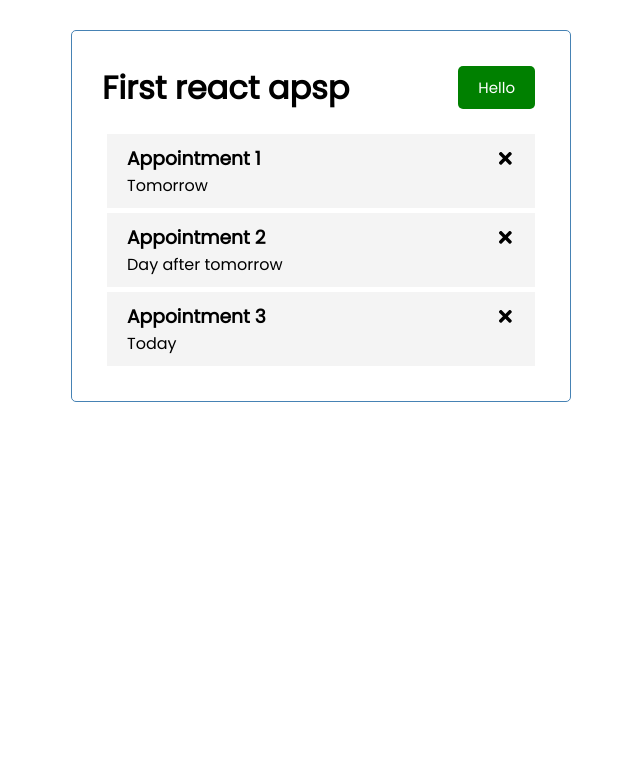
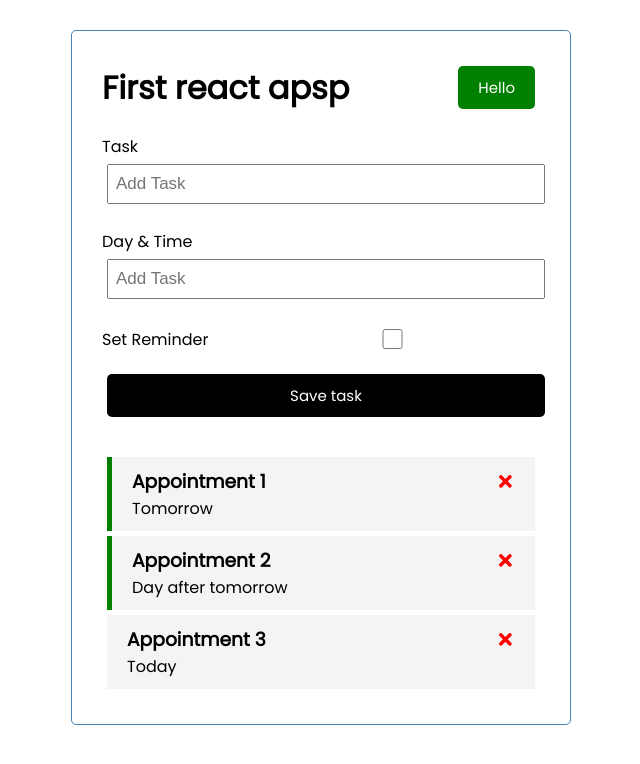
Before and after one commit to rich-ter/react-task-tracker, a React (Create React App) app: page / in a window 1280 px wide. Shown: the top 764 px of the page, without its empty margins (319-959 px from the left). Built offline with nearby package versions, Linux system fonts and the light colour scheme.

Commit message:
adding into github

```diff
--- a/src/App.js
+++ b/src/App.js
@@ -1,6 +1,9 @@
 import {useState} from 'react'
 import Header from './components/Header'
 import Tasks from './components/Tasks'
+import Task from './components/Task'
+import AddTask from './components/AddTask'
+
 
 function App() {
   const [tasks, setTasks] = useState([
@@ -24,10 +27,28 @@
     }
 ])
 
+
+// Add task
+  const addTask = (task) => {
+    console.log(task)
+  }
+
+// Delete task
+  const deleteTask = (id) =>{
+    setTasks(tasks.filter((task)=>task.id !== id))
+  }
+
+  const toggleReminder = (id) => {
+    setTasks(tasks.map((task) => task.id === id ? {...task, reminder: !task.reminder} : task))
+  }
+
+
   return (
     <div className="container">
       <Header/>
-      <Tasks tasks={tasks}/>
+      <AddTask onAdd = {addTask}/>
+      {tasks.length > 0 ? (
+      <Tasks tasks={tasks} onDelete={deleteTask} onToggle={toggleReminder}/> ) : ( 'No tasks' )}
     </div>
   );
 }
--- /dev/null
+++ b/src/components/AddTask.js
@@ -0,0 +1,42 @@
+import {useState} from 'react'
+
+const AddTask = ({onAdd}) => {
+    const [text, setText] = useState('')
+    const [day, setDay] = useState('')
+    const [reminder, setReminder] = useState(false)
+
+const onSubmit = (e) => {
+    e.preventDefault()
+
+    if (!text) {
+        alert('Please add a task')
+        return
+    }
+    onAdd({text, day, reminder})
+
+    setText('')
+    setDay('')
+    setReminder('')
+
+}
+
+  return (
+    <form className="add-form" onSubmit={onSubmit}>
+      <div className="form-control">
+          <label>  Task </label>
+          <input type='text' placeholder="Add Task" value = {text} onChange={(e) => setText(e.target.value) }/>
+      </div>
+      <div className="form-control">
+          <label>  Day & Time </label>
+          <input type='text' placeholder="Add Task" value = {day} onChange={(e) => setDay(e.target.value) }/>
+      </div>
+      <div className="form-control form-control-check">
+          <label>  Set Reminder </label>
+          <input type='checkbox' value = {reminder} onChange={(e) => setReminder(e.currentTarget.checked) }/>
+      </div>
+      <input type='submit' value='Save task' className='btn btn-block' />
+    </form>
+  )
+}
+
+export default AddTask
--- a/src/components/Task.js
+++ b/src/components/Task.js
@@ -1,9 +1,9 @@
 import {FaTimes} from 'react-icons/fa'
 
-const Task = ({task}) => {
+const Task = ({task, onDelete, onToggle}) => {
   return (
-    <div className="task">
-      <h3>{task.text} <FaTimes/></h3>
+    <div className={`task ${task.reminder ? 'reminder' : ''}`} onDoubleClick= {() => onToggle(task.id)}>
+      <h3>{task.text}{' '} <FaTimes style={{color:'red', cursor:'pointer'}} onClick={() => onDelete(task.id)}/></h3>
       <p> {task.day}</p>
     </div>
   )
--- a/src/components/Tasks.js
+++ b/src/components/Tasks.js
@@ -1,12 +1,10 @@
 import Task from './Task'
 
-
-
-const Tasks = ({tasks}) => {
+const Tasks = ({tasks, onDelete, onToggle}) => {
   return (
     <>
         {tasks.map((task) => (
-        <Task key={task.id} task={task}/>
+        <Task key={task.id} task={task} onDelete={onDelete} onToggle={onToggle} />
         ))}
     </>
   )
```
